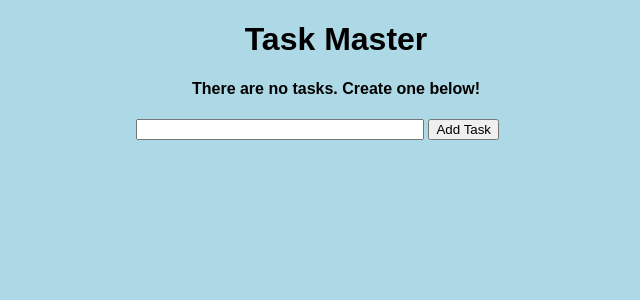
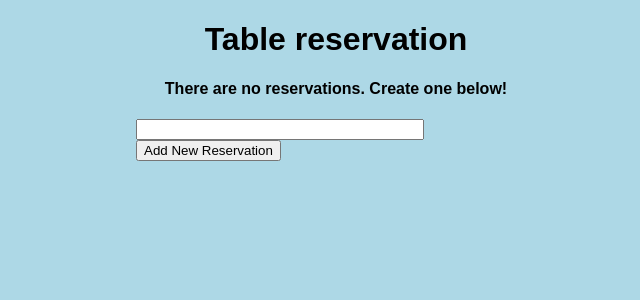
Before and after one commit to Daniel-Ax/hobbi, a Flask app: template templates/index.html in a window 1280 px wide. Shown: the top 300 px of the page, without its empty margins (304-944 px from the left). Run offline with Flask 2, Linux system fonts and the light colour scheme; the template is opened without the code that fills it, so the values that code supplies are empty.

Commit message:
db create

```diff
--- a/app.py
+++ b/app.py
@@ -1,25 +1,69 @@
-import datetime
-import os
-from flask import Flask, render_template,url_for
+from flask import Flask, render_template, url_for, request, redirect
 from flask_sqlalchemy import SQLAlchemy
+from datetime import datetime
 
-file_path = os.path.abspath(os.getcwd())+"\database.db"
 app = Flask(__name__)
-app.config['SQLALCHEMY_DATABASE_URI'] = 'sqlite:///Users/Dani/PycharmProjects/test.db'
+app.config['SQLALCHEMY_DATABASE_URI'] = 'sqlite:///test.db'
 db = SQLAlchemy(app)
 
-class Todo(db.Model):
-    id=db.Column(db.Integer,primary_key=True)
-    completed=db.Column(db.String(200), nullable=False)
-    completed = db.Column(db.Integer, default=0)
-    completed = db.Column(db.DateTime, default=datetime.datetime.utcnow())
+
+class User(db.Model):
+    id=db.Column(db.Integer, primary_key=True)
+    date_created = db.Column(db.DateTime, default=datetime.utcnow)
+    content = db.Column(db.String(200), nullable=False)
 
     def __repr__(self):
-        return '<Task %r>' % self.id
+        return '<Reservation %r>' % self.id
 
-@app.route('/',methods=['POST','GET'])
+
+@app.route('/', methods=['POST', 'GET'])
 def index():
-    return render_template('index.html')
+    db.create_all()
+    if request.method == 'POST':
+        task_content = request.form['content']
+        new_task = User(task_content)
 
-if __name__=="__main__":
+        try:
+            db.session.add(new_task)
+            db.session.commit()
+            return redirect('/')
+        except:
+            return 'There was an issue adding your reservation'
+
+    else:
+        tasks = User.query.order_by(User.date_created).all()
+        return render_template('index.html', tasks=tasks)
+
+
+@app.route('/delete/<int:id>')
+def delete(id):
+    task_to_delete = User.query.get_or_404(id)
+
+    try:
+        db.session.delete(task_to_delete)
+        db.session.commit()
+        return redirect('/')
+    except:
+        return 'There was a problem deleting that reservation'
+
+
+@app.route('/update/<int:id>', methods=['GET', 'POST'])
+def update(id):
+    task = User.query.get_or_404(id)
+
+    if request.method == 'POST':
+        task.content = request.form['content']
+
+        try:
+            db.session.commit()
+            return redirect('/')
+        except:
+            return 'There was an issue updating reservation'
+
+    else:
+        return render_template('update.html', task=task)
+
+
+if __name__ == "__main__":
+
     app.run(debug=True)
--- a/templates/index.html
+++ b/templates/index.html
@@ -1,18 +1,18 @@
 {% extends 'base.html' %}
 
 {% block head %}
-<title>Task Master</title>
+<title>Table reservation</title>
 {% endblock %}
 
 {% block body %}
 <div class="content">
-    <h1 style="text-align: center">Task Master</h1>
+    <h1 style="text-align: center">Table reservation</h1>
     {% if tasks|length < 1 %}
-    <h4 style="text-align: center">There are no tasks. Create one below!</h4>
+    <h4 style="text-align: center">There are no reservations. Create one below!</h4>
     {% else %}
     <table>
         <tr>
-            <th>Task</th>
+            <th>Table</th>
             <th>Added</th>
             <th>Actions</th>
         </tr>
@@ -33,7 +33,7 @@
     <div class="form">
         <form action="/" method="POST">
             <input type="text" name="content" id="content">
-            <input type="submit" value="Add Task">
+            <input type="submit" value="Add New Reservation">
         </form>
     </div>
 </div>
--- a/templates/update.html
+++ b/templates/update.html
@@ -2,12 +2,12 @@
 {% extends 'base.html' %}
 
 {% block head %}
-<title>Task Master</title>
+<title>Table Reservation</title>
 {% endblock %}
 
 {% block body %}
 <div class="content">
-    <h1 style="text-align: center">Update Task</h1>
+    <h1 style="text-align: center">Update Reservation</h1>
 
     <div class="form">
         <form action="/update/{{task.id}}" method="POST">
```
Also changed, not shown: test.db.
